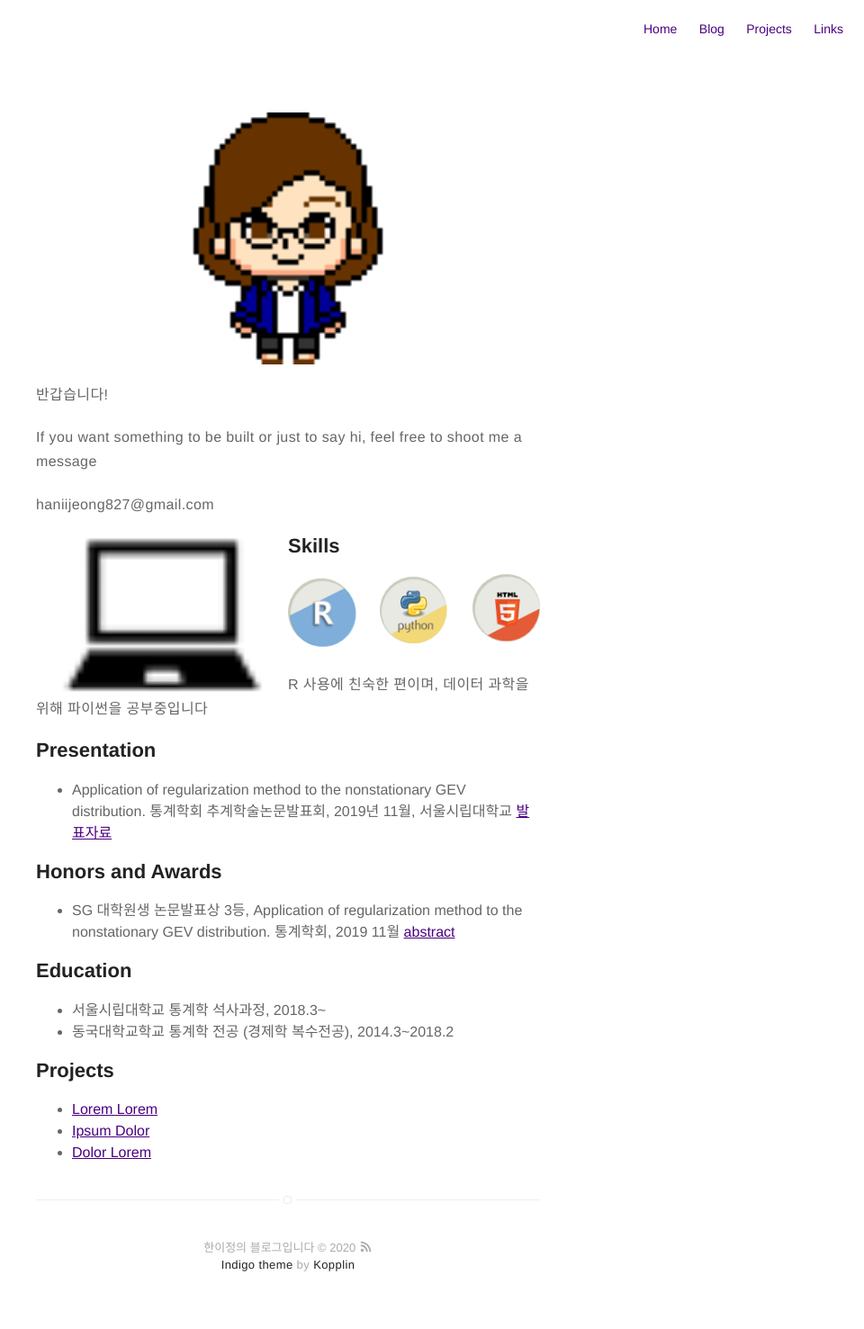
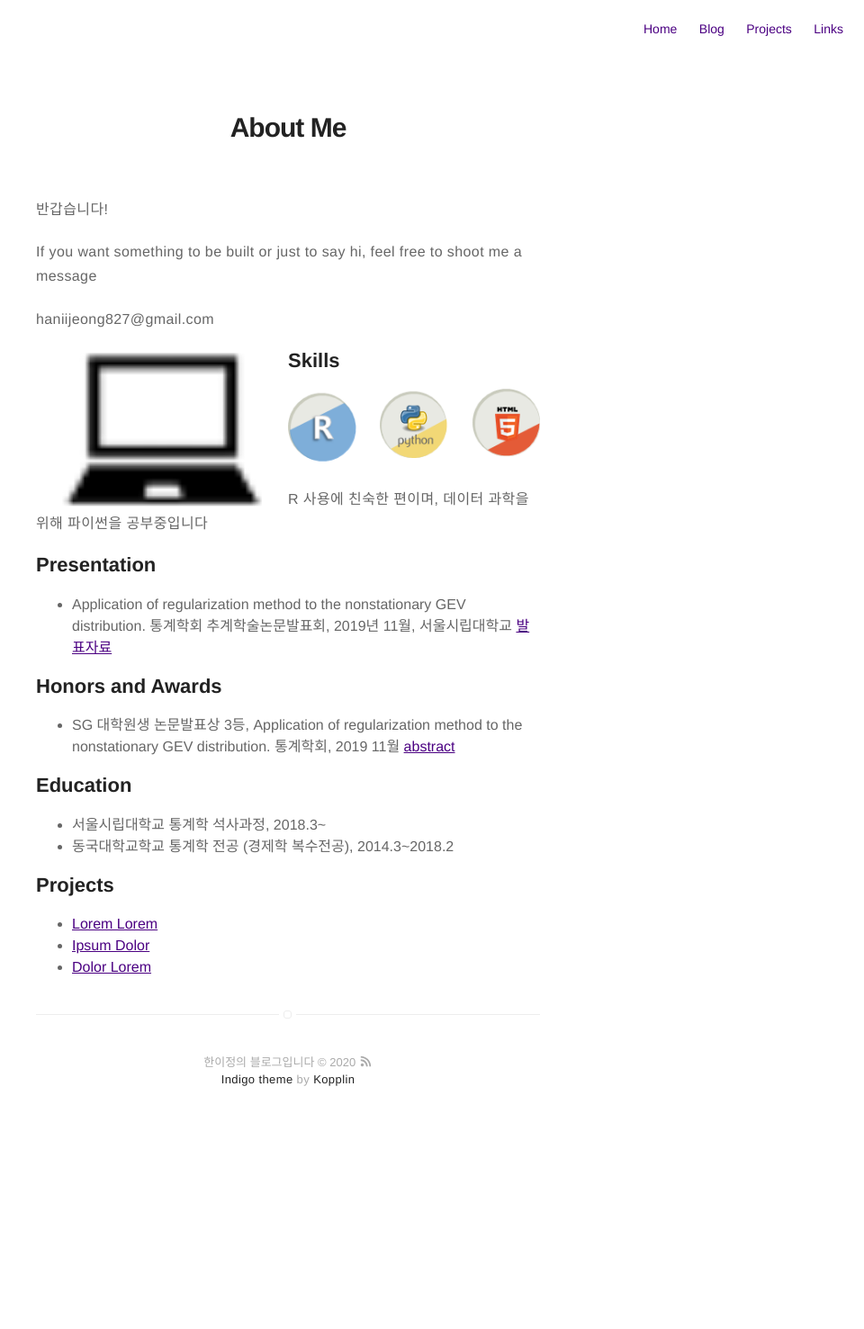
Before and after one commit to 12jeong/12jeong.github.io, a Jekyll site: the page built from about.md, in a window 1280 px wide. Shown: the whole page at 90% size, without its empty margins (320-1280 px from the left). Built offline with Jekyll 4.4.1, drawn with Linux system fonts in a browser that asks for light colours; after the commit the page ends 1271 px from its top, so only the background shows below that.

```diff
--- a/_config.yml
+++ b/_config.yml
@@ -1,6 +1,6 @@
 # main text of home
 name: 한이정의 블로그입니다
-bio: 블로그 새단장 중 ■■□□□ 40%
+bio: 블로그 새단장 중 ■■□□□ 20%
 
 # twitter summary info
 description: A blog about technology and stuff related
--- a/about.md
+++ b/about.md
@@ -2,14 +2,17 @@
 title: About
 layout: page
 ---
-![Profile Image]({{ site.url }}/{{ site.picture }})
+<!-- ![Profile Image]({{ site.url }}/{{ site.picture }}) -->
+# About Me
 
 <p>반갑습니다! </p>
 <p>If you want something to be built or just to say hi, feel free to shoot me a message</p>
 <p>haniijeong827@gmail.com</p>
 
+<div>
 <img src="/assets/images/file_2jeong.png" alt="" align="left">
-<h2>Skills</h2>
+<h2> Skills</h2>
+</div>
 ![skill.image](/assets/images/skill_image.png)
 <p> R 사용에 친숙한 편이며, 데이터 과학을 위해 파이썬을 공부중입니다 </p>
 
```
